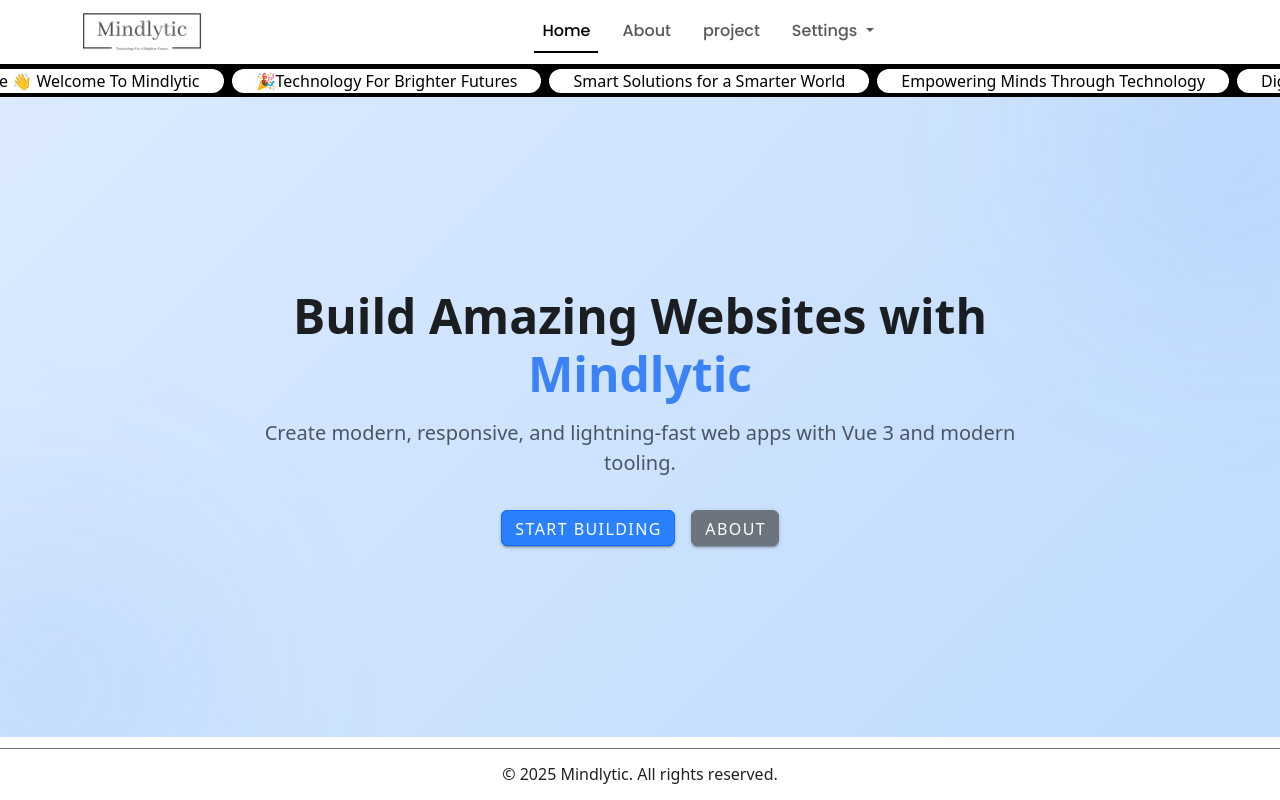
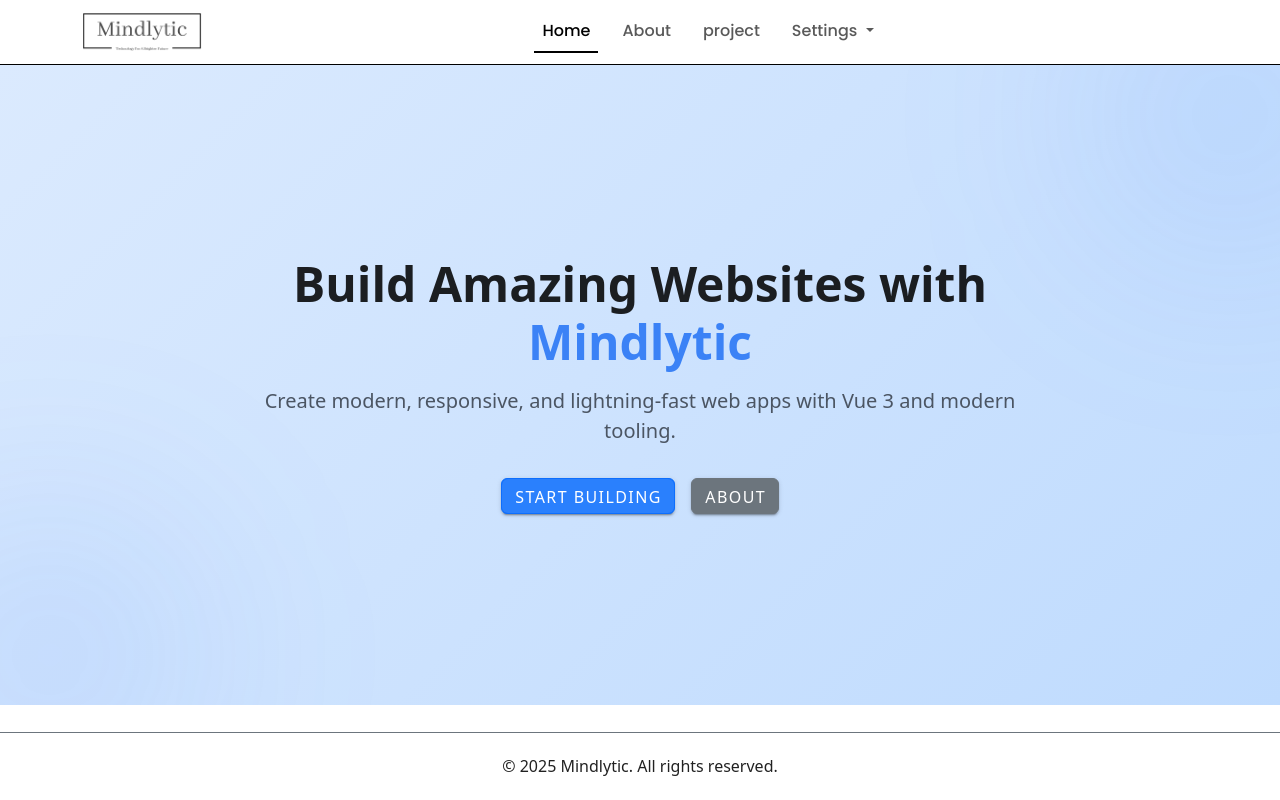
Before and after one commit to laksh-solanki/Mindlytic, a Vue app: page / in a window 1280 px wide. Built offline with nearby package versions, Linux system fonts and the light colour scheme.

Commit message:
feat: Remove marquee component and update HomeView to reflect changes in layout

```diff
--- a/src/components/marquee.vue
+++ /dev/null
@@ -1,58 +0,0 @@
-<script setup>
-import { ref } from 'vue'
-
-const marqueeItems = ref([
-  'Hi there 👋 Welcome To Mindlytic',
-  '🎉Technology For Brighter Futures',
-  'Smart Solutions for a Smarter World',
-  'Empowering Minds Through Technology',
-  'Digital Power for Human Progress',
-  'Creating Possibilities, Powering Futures',
-])
-</script>
-<template>
-  <div class="marquee-container py-1 bg-black overflow-hidden bg-light shadow-sm">
-    <div class="marquee-content d-flex align-items-center">
-      <div v-for="item in marqueeItems" :key="item" class="marquee-item px-4 bg-white rounded-pill mx-1">
-        {{ item }}
-      </div>
-      <!-- Duplicate for seamless animation -->
-      <!-- <div v-for="item in marqueeItems" :key="`${item}-duplicate`" class="marquee-item px-4 bg-white rounded-pill mx-1" aria-hidden="true">
-        {{ item }}
-      </div> -->
-    </div>
-  </div>
-</template>
-
-<style scoped>
-.marquee-container {
-  width: 100%;
-  background-color: #f8f9fa;
-}
-
-.marquee-content {
-  display: flex;
-  animation: marquee 40s linear infinite;
-}
-
-.marquee-item {
-  flex: 0 0 auto;
-  padding: 0 1px;
-  font-size: 1rem;
-  color: #000000;
-}
-
-@keyframes marquee {
-  0% {
-    transform: translateX(0);
-  }
-
-  100% {
-    transform: translateX(-50%);
-  }
-}
-
-.marquee-container:hover .marquee-content {
-  animation-play-state: paused;
-}
-</style>
--- a/src/router/index.js
+++ b/src/router/index.js
@@ -19,7 +19,7 @@ const routes = [
     component: HomeView,
     meta: {
       requiresAuth: false,
-      title: 'Mindlytic - Home',
+      title: 'Mindlytic | Home',
       description: 'Welcome to the Home Page',
     },
   },
@@ -27,7 +27,7 @@ const routes = [
     path: '/about',
     name: 'about',
     component: AboutView,
-    meta: { requiresAuth: false, title: 'Mindlytic - About', description: 'Learn more About Us' },
+    meta: { requiresAuth: false, title: 'Mindlytic | About', description: 'Learn more About Us' },
   },
   {
     path: '/project',
@@ -39,7 +39,7 @@ const routes = [
         component: ProjectHome,
         meta: {
           requiresAuth: false,
-          title: 'Mindlytic - Projects',
+          title: 'Mindlytic | Projects',
           description: 'Explore your Projects',
         },
       },
@@ -49,7 +49,7 @@ const routes = [
         component: CertificateView,
         meta: {
           requiresAuth: false,
-          title: 'Mindlytic - Certificate',
+          title: 'Mindlytic | Certificate',
           description: 'Your Certificate Details',
         },
       },
@@ -65,7 +65,7 @@ const routes = [
         redirect: '/settings/profile',
         meta: {
           requiresAuth: false,
-          title: 'Mindlytic - Settings',
+          title: 'Mindlytic | Settings',
           description: 'Adjust your Settings',
         },
       },
@@ -75,7 +75,7 @@ const routes = [
         component: Profile,
         meta: {
           requiresAuth: false,
-          title: 'Mindlytic - Profile',
+          title: 'Mindlytic | Profile Settings',
           description: 'Your Profile page',
         },
       },
@@ -85,7 +85,7 @@ const routes = [
         component: MainSettings,
         meta: {
           requiresAuth: false,
-          title: 'Mindlytic - Main Settings',
+          title: 'Mindlytic | Main Settings',
           description: 'Main Settings page',
         },
       },
@@ -95,7 +95,7 @@ const routes = [
     path: '/help',
     name: 'help',
     component: HelpView,
-    meta: { requiresAuth: false, title: 'Mindlytic - Help', description: 'Get Help and Support' },
+    meta: { requiresAuth: false, title: 'Mindlytic | Help', description: 'Get Help and Support' },
   },
   {
     path: '/Globalloader',
@@ -106,7 +106,7 @@ const routes = [
     path: '/notfound',
     name: 'NotMatch',
     component: NotmatchView,
-    meta: { requiresAuth: false, title: 'Mindlytic - Not Found', description: 'Page Not Found' },
+    meta: { requiresAuth: false, title: 'Mindlytic | Not Found', description: 'Page Not Found' },
   },
   {
     path: '/:pathMatch(.*)*',
--- a/src/views/HomeView.vue
+++ b/src/views/HomeView.vue
@@ -1,9 +1,8 @@
 <script setup>
-import marqueee from "@/components/marquee.vue";
+
 </script>
 
 <template>
-  <marqueee />
   <section id="home" class="hero text-center align-content-center">
     <v-container>
       <div class="hero-content">
```
